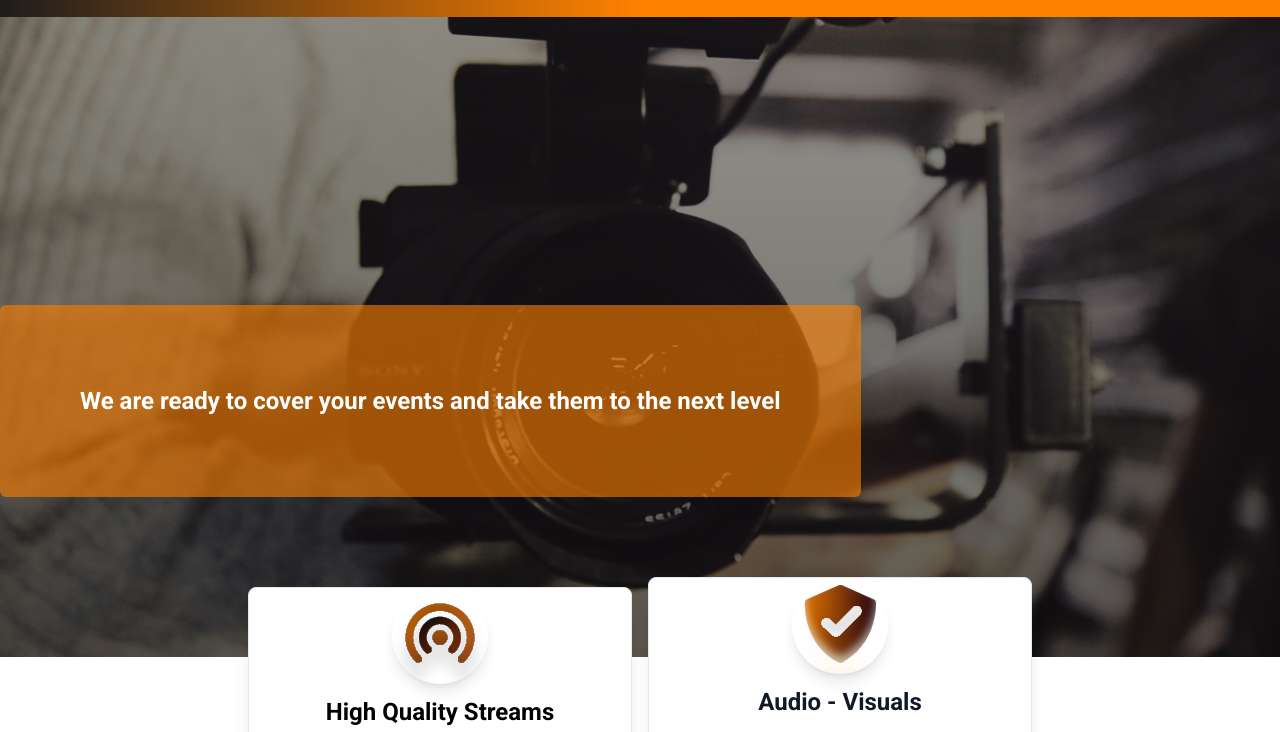
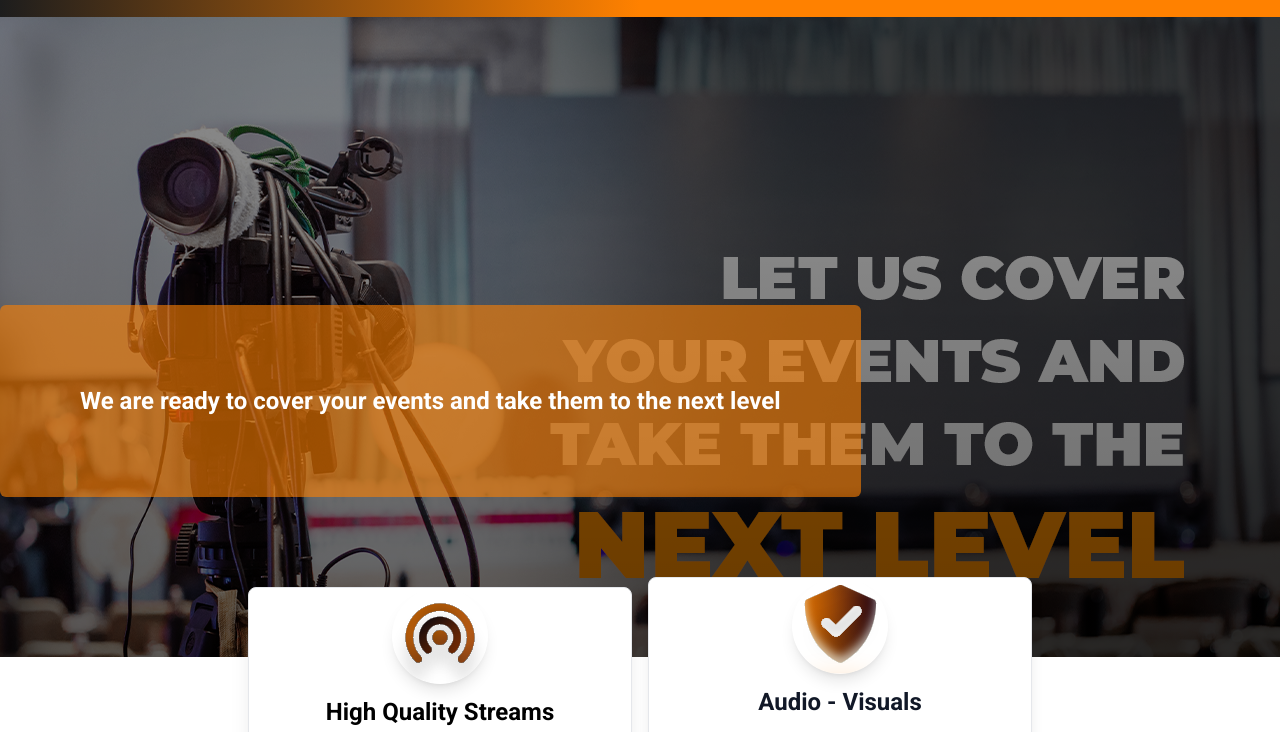
Before and after one commit to kingola1/bloom-streaming, a website: page index.html in a window 1280 px wide. Shown: the part 68-800 px from the top of the page. Drawn offline with nearby package versions, Linux system fonts and the light colour scheme.

Commit message:
change homepage hero background

```diff
--- a/css/custom.css
+++ b/css/custom.css
@@ -22,7 +22,7 @@
 
 .hero-section {
   background: linear-gradient(rgba(0, 0, 0, 0.4), rgba(0, 0, 0, 0.6)),
-    url(../hero-bg.png);
+    url(../banner.png);
   max-width: 100vw;
   width: 100%;
   height: 80vh;
```
Also changed, not shown: banner.png (added).
